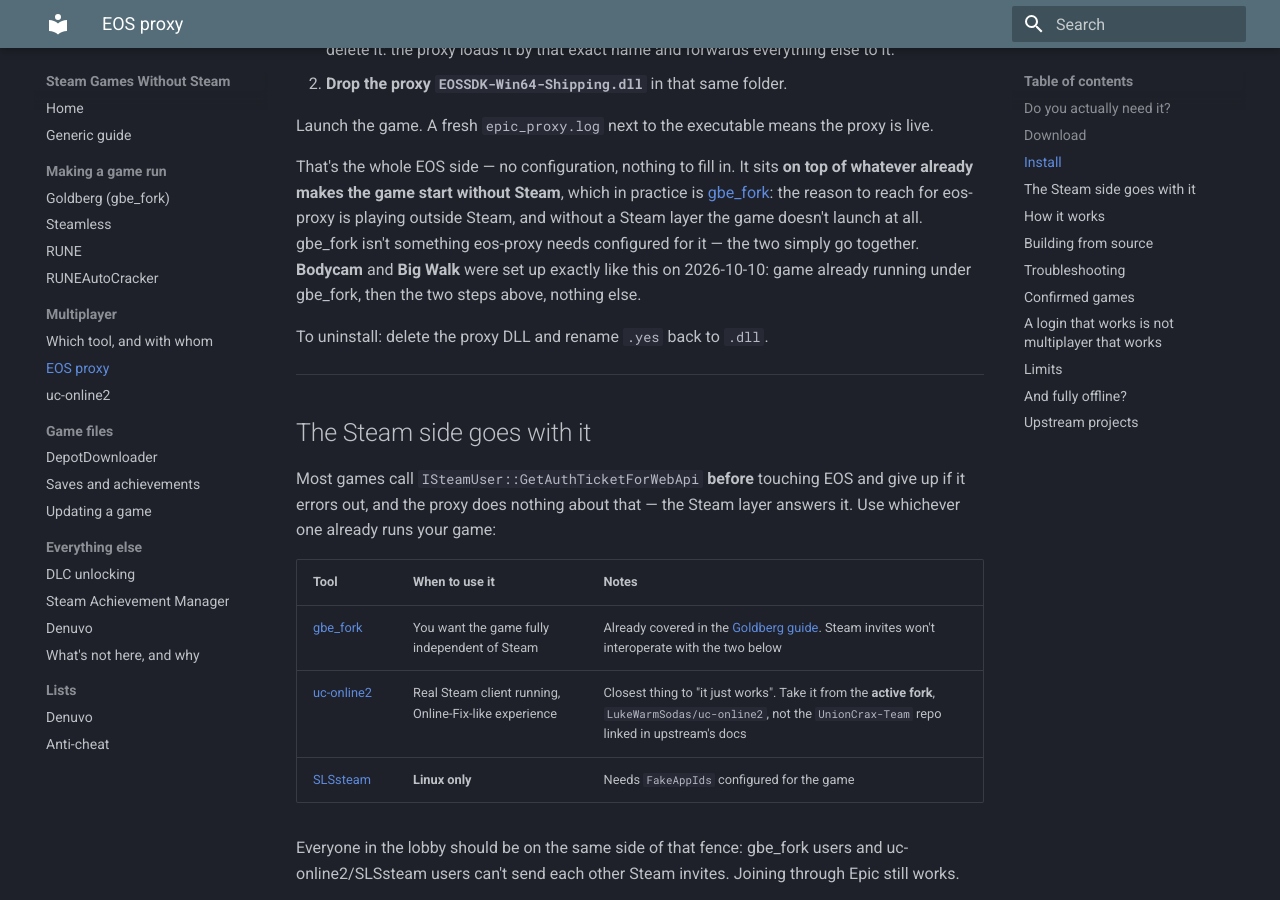
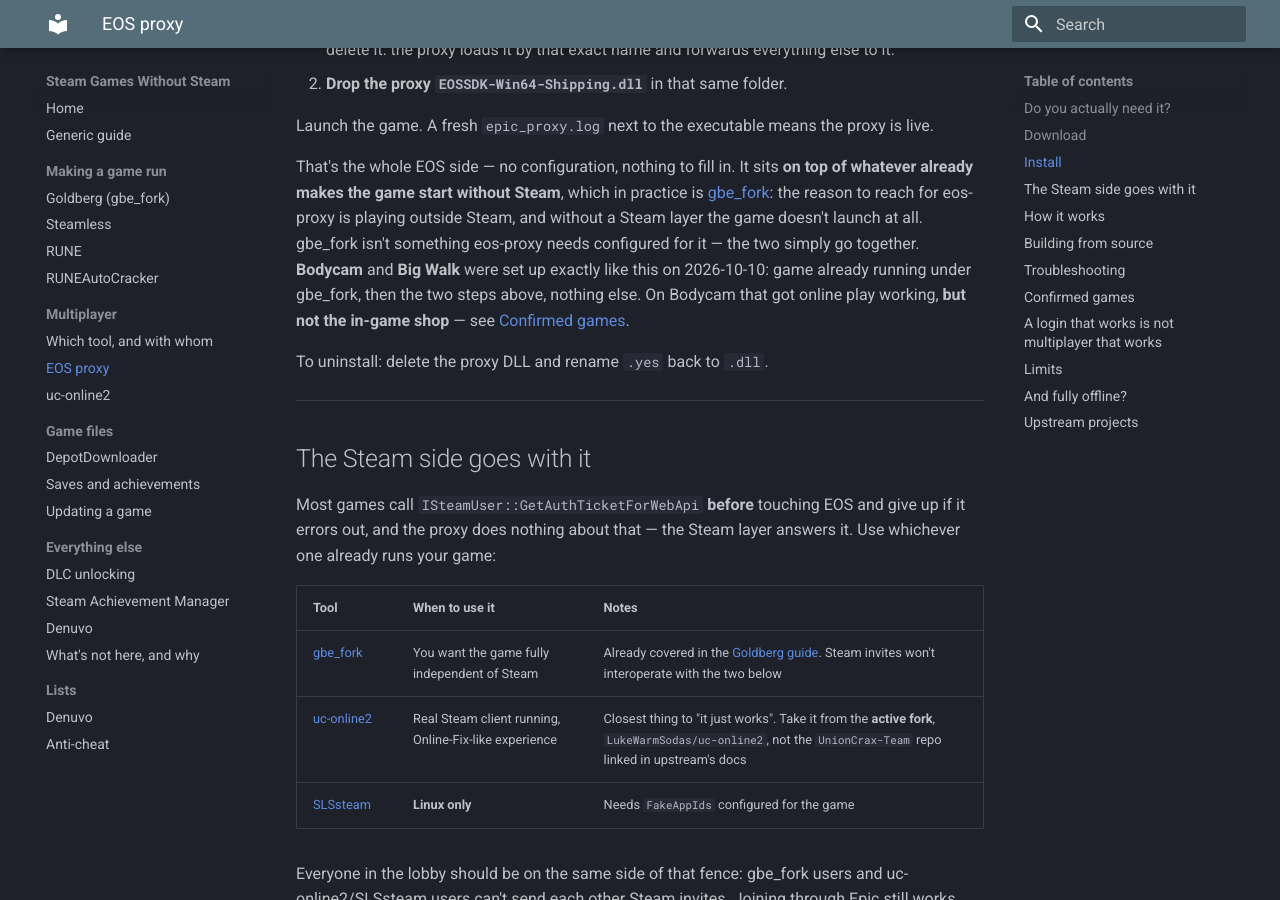
Before and after one commit to koro-debu/steam-games-without-steam, an MkDocs documentation site: the page built from docs/multiplayer/EOS Proxy Usage Guide.md, in a window 1280 px wide and 900 px high, scrolled down 1976 px. Built offline with MkDocs 1.6.1 and Material for MkDocs 9.7.7, drawn with Linux system fonts in a browser that asks for light colours; some of the changed text lies outside the part shown.

Commit message:
EOS: Bodycam only partly works with eos-proxy; test every online feature

```diff
--- a/docs/multiplayer/EOS Proxy Usage Guide.md
+++ b/docs/multiplayer/EOS Proxy Usage Guide.md
@@ -77,7 +77,8 @@
 the reason to reach for eos-proxy is playing outside Steam, and without a Steam layer the game doesn't
 launch at all. gbe_fork isn't something eos-proxy needs configured for it — the two simply go together.
 **Bodycam** and **Big Walk** were set up exactly like this on 2026-10-10: game already running under
-gbe_fork, then the two steps above, nothing else.
+gbe_fork, then the two steps above, nothing else. On Bodycam that got online play working, **but not
+the in-game shop** — see [Confirmed games](#confirmed-games).
 
 To uninstall: delete the proxy DLL and rename `.yes` back to `.dll`.
 
@@ -176,7 +177,7 @@
 | Game | Status |
 |---|---|
 | Sledding Game | Works |
-| Bodycam | Works — gbe_fork + the two install steps, nothing else (tested here, 2026-10-10) |
+| Bodycam | **Partly.** Online play works with gbe_fork + the two install steps (tested here, 2026-10-10); the **in-game shop doesn't**. Online-Fix's package for the same game had the shop working too (tested here; that package was not audited) |
 | Big Walk | Same (tested here, 2026-10-10) |
 | SpiderHeck | Works, but **not** with gbe_fork — use uc-online2 or SLSsteam |
 | Absolum | Needs the `absolum` branch |
@@ -223,6 +224,7 @@
 | No log at all | The proxy never loaded — wrong SDK replaced, or the game reads it elsewhere |
 | `ERROR when calling EOS_Connect_Login` | Epic refused the device-ID login. Developer-side, nothing to do |
 | `ResultCode: 0` and multiplayer still dead | The sessions do not run on EOS, or need more than a login — check the game's own log next |
+| Matches work, but the shop / unlocks / leaderboards don't | Those features sit on another backend than the sessions (Bodycam). Test each online feature, not just joining a game |
 
 ---
 
```
Also changed, not shown: docs/multiplayer/Multiplayer Routing.md (+3 -0 lines).
